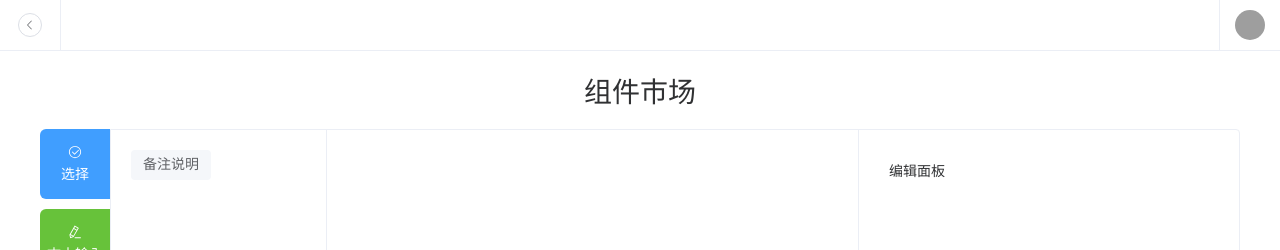
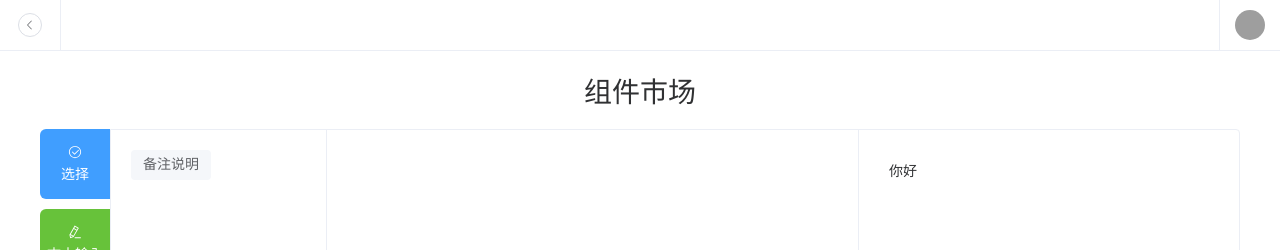
Before and after one commit to tsycheese/vue-nocode-questionnaire, a Vue app: page /note-group in a window 1280 px wide. Shown: the top 250 px of the page. Built offline with nearby package versions, Linux system fonts and the light colour scheme; grey boxes are pictures that could not be loaded; the HTML template or start-up script is replaced by a standard one.

Commit message:
更改 EditPanel 的位置；Layout 向 EditPanel 传递当前选中的业务组件状态 com（ComStatus）

```diff
--- a/src/components/ServeComs/EditItems/EditPannel.vue
+++ /dev/null
@@ -1,7 +0,0 @@
-<template>
-  <div>编辑面板</div>
-</template>
-
-<script setup lang="ts"></script>
-
-<style scoped></style>
--- /dev/null
+++ b/src/components/ServeComs/Materials/EditItems/EditPanel.vue
@@ -0,0 +1,15 @@
+<template>
+  <div class="edit-pannel">
+    <div>你好</div>
+  </div>
+</template>
+
+<script setup lang="ts">
+import type { ComStatus } from '@/types/common.ts';
+
+const props = defineProps<{
+  com: ComStatus;
+}>();
+</script>
+
+<style scoped></style>
--- a/src/views/MaterialsView/Layout.vue
+++ b/src/views/MaterialsView/Layout.vue
@@ -12,7 +12,7 @@
     </div>
     <!-- 编辑面板 -->
     <div class="right">
-      <EditPanel />
+      <EditPanel :com="currentMaterialCom" />
     </div>
   </div>
 </template>
@@ -20,7 +20,7 @@
 <script setup>
 import { computed } from 'vue';
 import { useMaterialStore } from '@/stores/materialStore.ts';
-import EditPanel from '@/components/ServeComs/EditItems/EditPannel.vue';
+import EditPanel from '@/components/ServeComs/Materials/EditItems/EditPanel.vue';
 
 const materialStore = useMaterialStore();
 const currentMaterialCom = computed(() => materialStore.coms[materialStore.currentMaterialCom]);
```
